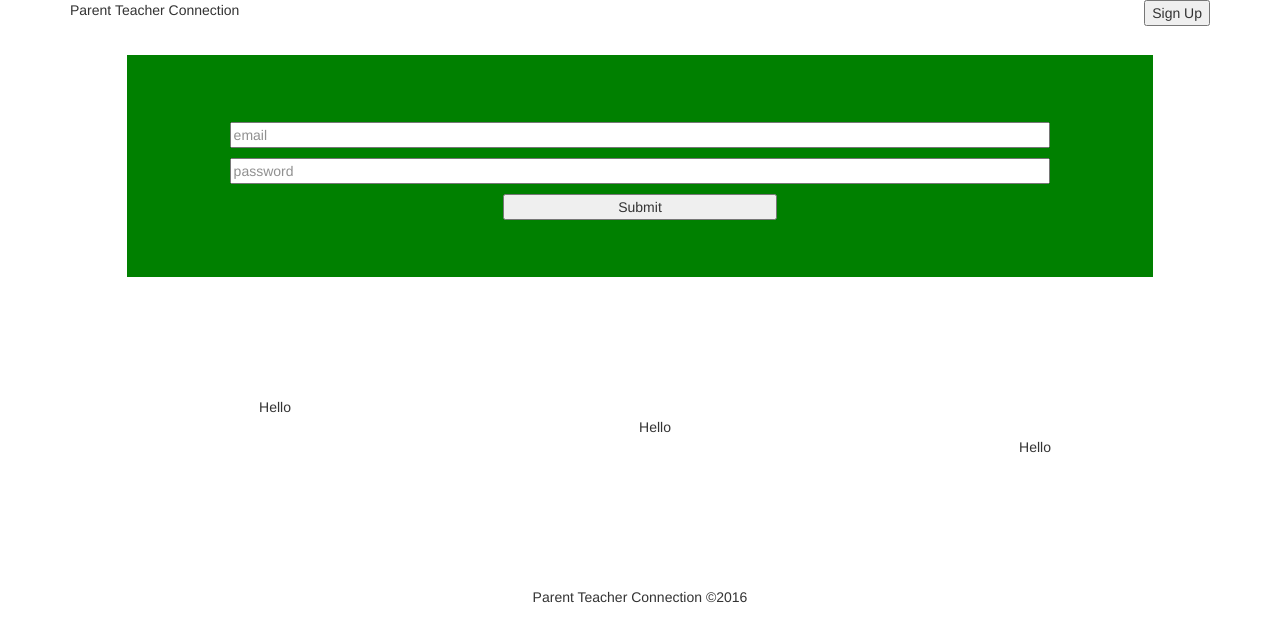
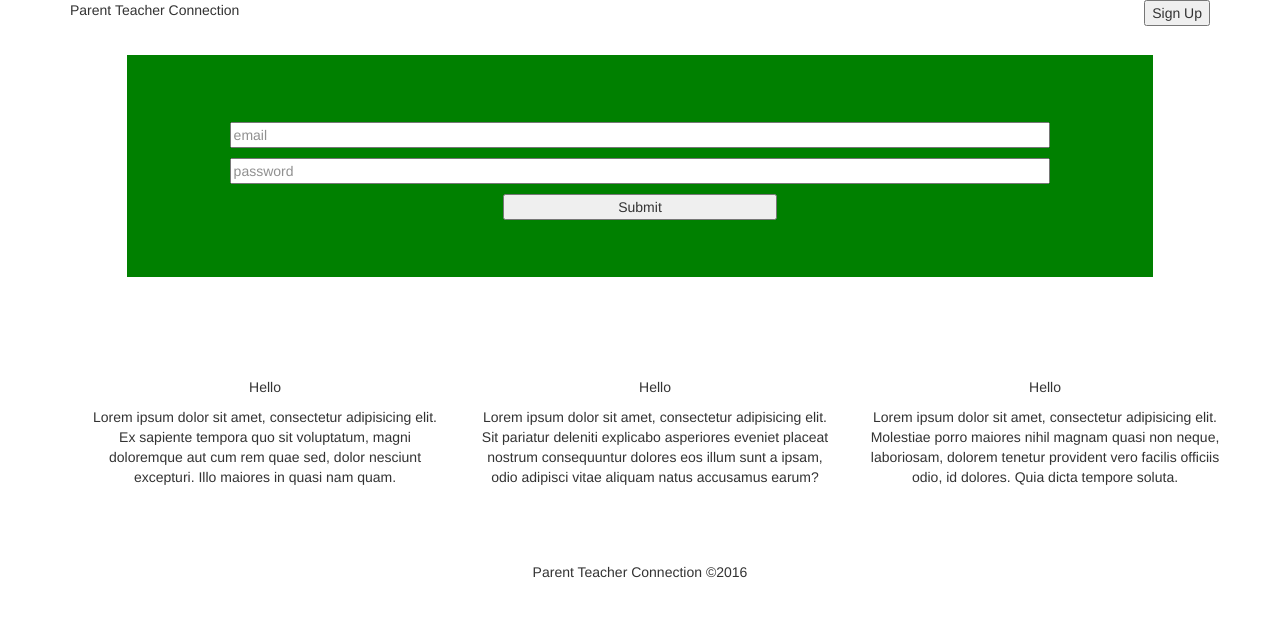
Before and after one commit to noemiostorga/Parent_Teacher_Connection, a plain HTML site: page index.html in a window 1280 px wide. Drawn offline with nearby package versions, Linux system fonts and the light colour scheme.

```diff
--- a/css/main.css
+++ b/css/main.css
@@ -43,7 +43,7 @@
 }
 
 section div {
-	display: inline;
+	display: inline-block;
 	text-align: center;
 }
 
--- a/index.html
+++ b/index.html
@@ -40,45 +40,24 @@
 	<section class="container">
 
 		<div class="row">
-		  <div class="col-sm-12 col-md-4">
+		  <div class="col-sm-12 col-md-4 col-lg-4">
 		   <p>Hello</p>
+		   <p>Lorem ipsum dolor sit amet, consectetur adipisicing elit. Ex sapiente tempora quo sit voluptatum, magni doloremque aut cum rem quae sed, dolor nesciunt excepturi. Illo maiores in quasi nam quam.</p>
 		  </div>
 
-		<div class="row">
-		  <div class="col-sm-12 col-md-4">
+		  <div class="col-sm-12 col-md-4 col-lg-4">
 		   <p>Hello</p>
-		  </div>
-
-		  <div class="row">
-		  <div class="col-sm-12 col-md-4">
-		   <p>Hello</p>
+		   <p>Lorem ipsum dolor sit amet, consectetur adipisicing elit. Sit pariatur deleniti explicabo asperiores eveniet placeat nostrum consequuntur dolores eos illum sunt a ipsam, odio adipisci vitae aliquam natus accusamus earum?</p>
 		  </div>
 
 
-		  <!-- <div class="col-sm-4 col-md-4">
-		    <div class="thumbnail">
-		      <img src="..." alt="...">
-		      <div class="caption">
-		        <h3>Thumbnail label</h3>
-		        <p>...</p>
-		        <p><a href="#" class="btn btn-primary" role="button">Button</a> <a href="#" class="btn btn-default" role="button">Button</a></p>
-		      </div>
-		    </div>
+		  <div class="col-sm-12 col-md-4 col-lg-4">
+		   <p>Hello</p>
+		   <p>Lorem ipsum dolor sit amet, consectetur adipisicing elit. Molestiae porro maiores nihil magnam quasi non neque, laboriosam, dolorem tenetur provident vero facilis officiis odio, id dolores. Quia dicta tempore soluta.</p>
 		  </div>
+		</div>
 
 
-
-		  <div class="col-sm-4 col-md-4">
-		    <div class="thumbnail">
-		      <img src="..." alt="...">
-		      <div class="caption">
-		        <h3>Thumbnail label</h3>
-		        <p>...</p>
-		        <p><a href="#" class="btn btn-primary" role="button">Button</a> <a href="#" class="btn btn-default" role="button">Button</a></p>
-		      </div>
-		    </div>
-		  </div>
-		</div> -->
 
 	</section>
 
```
